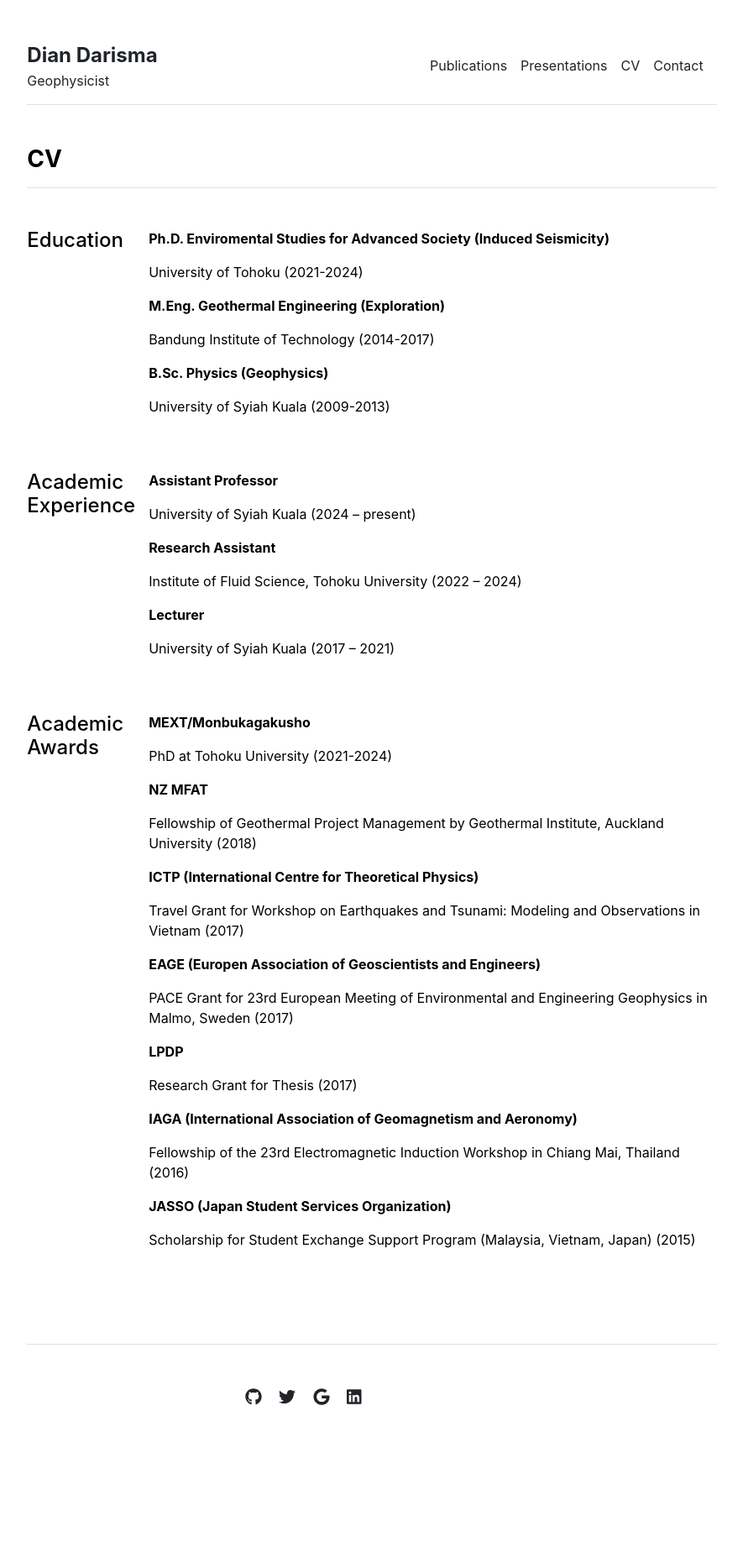
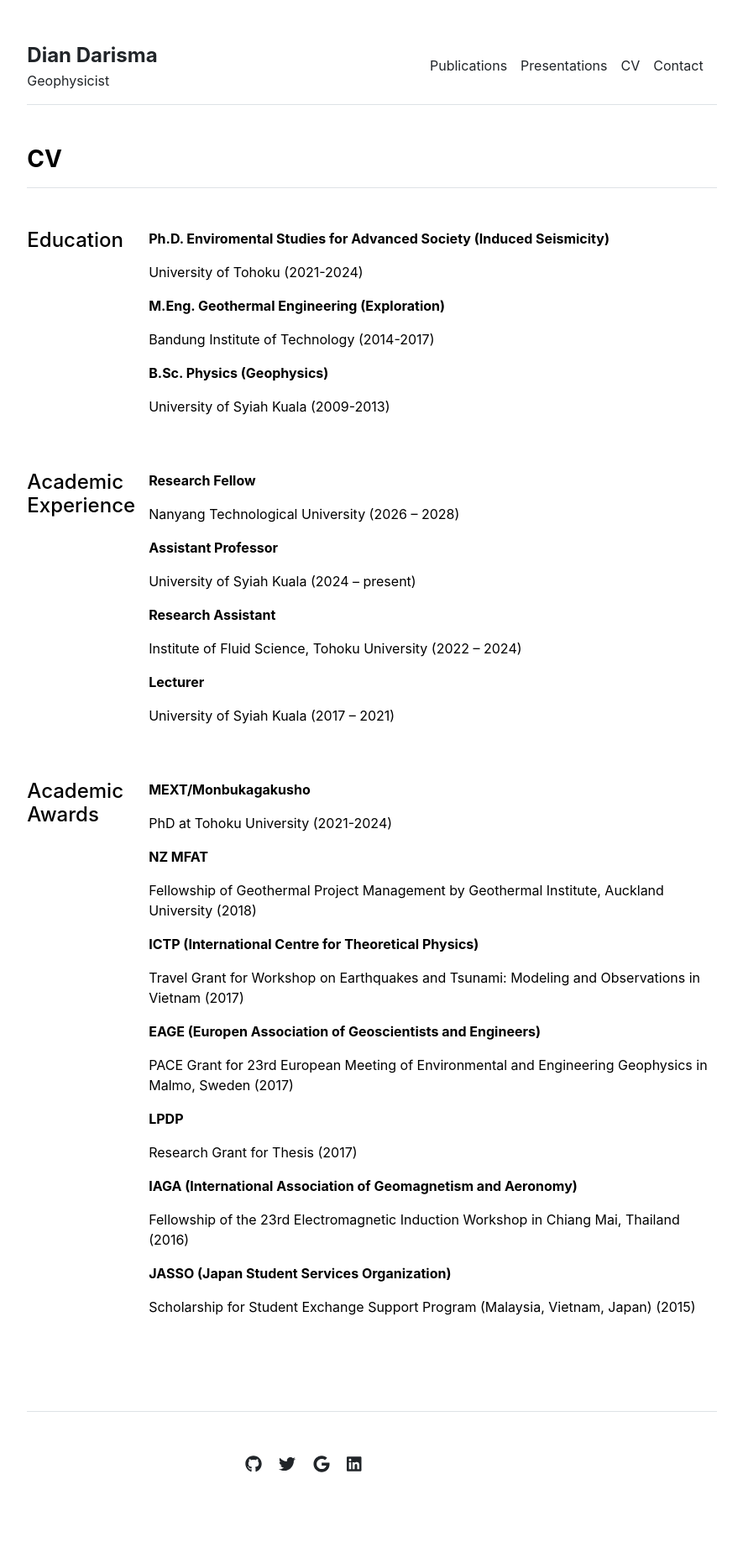
Before and after one commit to diandarisma/diandarisma.github.io, a Jekyll site: the page built from cv.md, in a window 1280 px wide. Shown: the whole page at 84% size, without its empty margins (197-1082 px from the left). Built offline with Jekyll 4.4.1, drawn with Linux system fonts in a browser that asks for light colours; before the commit the page ends 1775 px from its top, so only the background shows below that.

Commit message:
Add NTU research fellow experience

```diff
--- a/_data/cv/academic-experience.yml
+++ b/_data/cv/academic-experience.yml
@@ -1,3 +1,6 @@
+- title: 'Research Fellow'
+  description: 'Nanyang Technological University (2026 – 2028)'
+
 - title: 'Assistant Professor'
   description: 'University of Syiah Kuala (2024 – present)'
 
```
